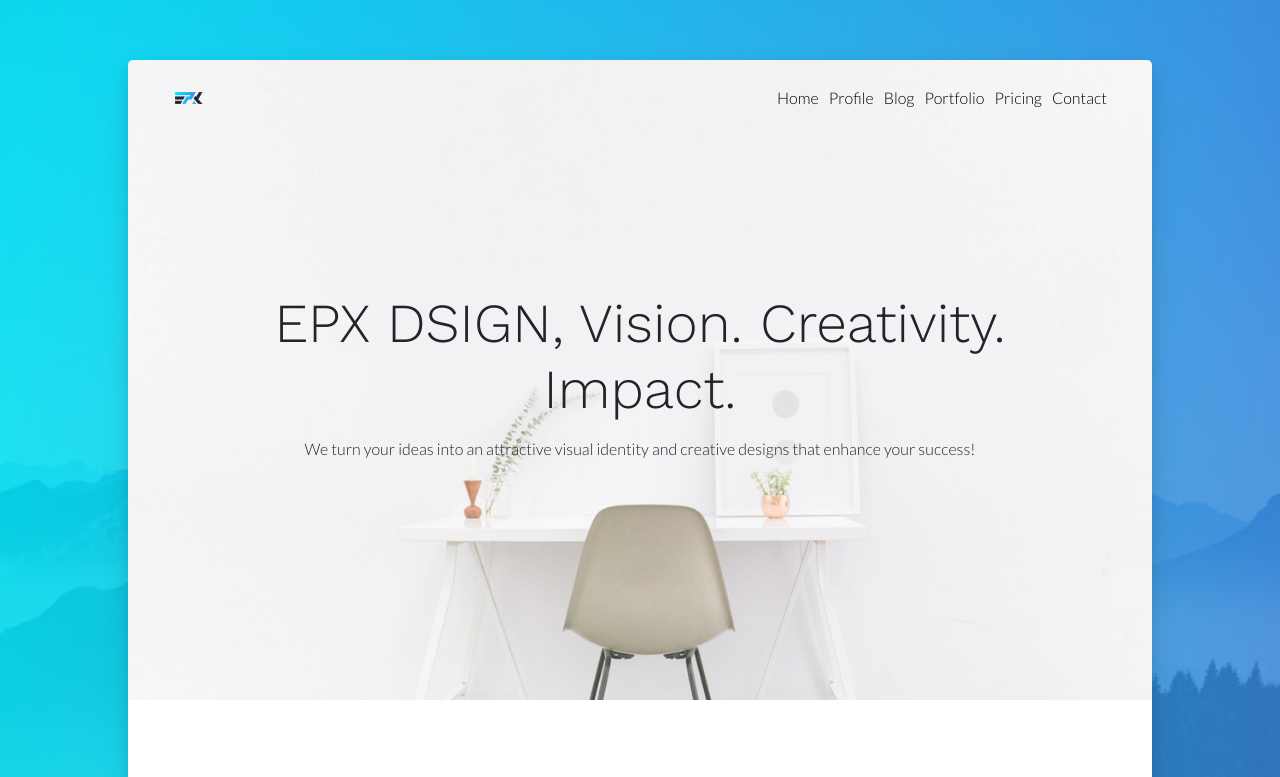
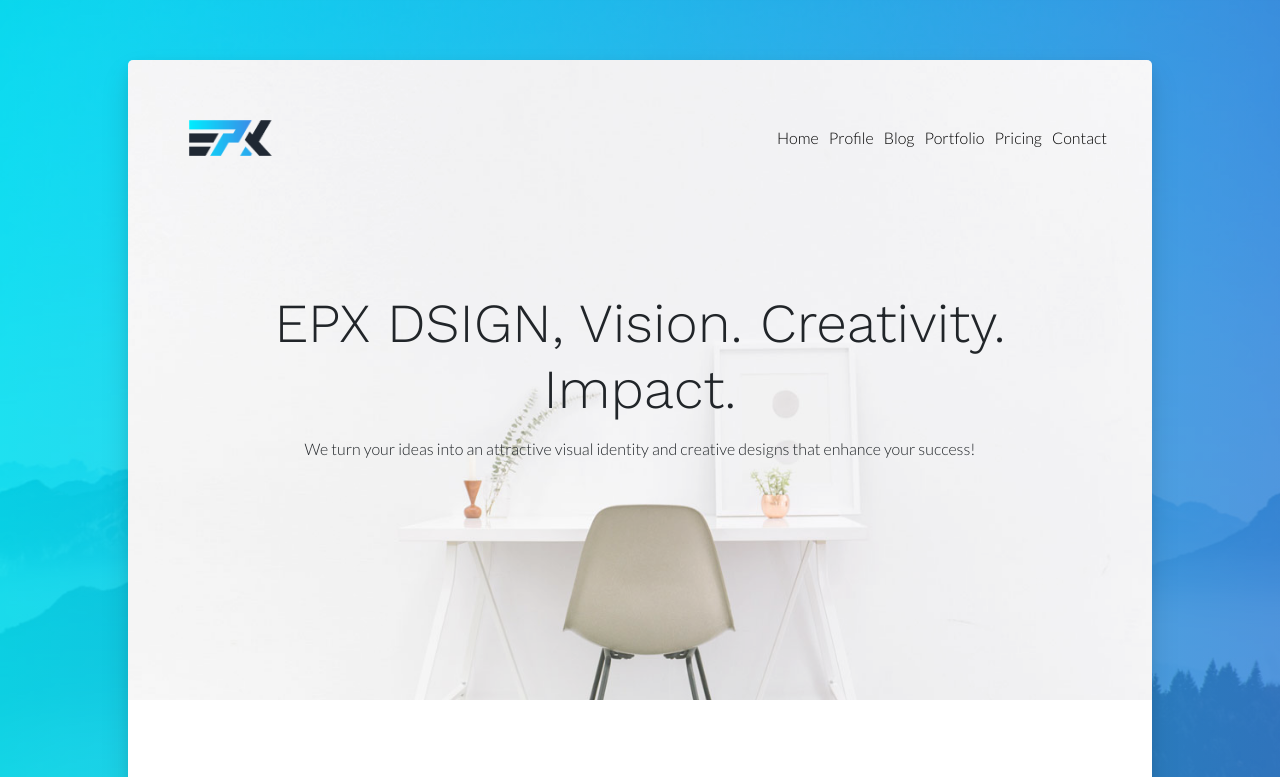
Before and after one commit to di-awab/-di-awab-dourwise-portfolio3, a plain HTML site: page index.html in a window 1280 px wide. Shown: the top 777 px of the page. Drawn offline with nearby package versions, Linux system fonts and the light colour scheme; some icons are missing.

Commit message:
Update index.html

```diff
--- a/index.html
+++ b/index.html
@@ -36,7 +36,7 @@
 		<nav id="gtco-header-navbar" class="navbar navbar-expand-lg py-4">
     <div class="container">
         <a class="navbar-brand d-flex align-items-center" href="/">
-            <img src="img/logo.png" alt="لوجو الشركة" width="40" height="40">
+            <img src="img/logo.png" alt="لوجو الشركة" width="120" height="120">
         </a>
         <button class="navbar-toggler" type="button" data-toggle="collapse" data-target="#navbar-nav-header" aria-controls="navbar-nav-header" aria-expanded="false" aria-label="Toggle navigation">
             <span class="lnr lnr-menu"></span>
```
